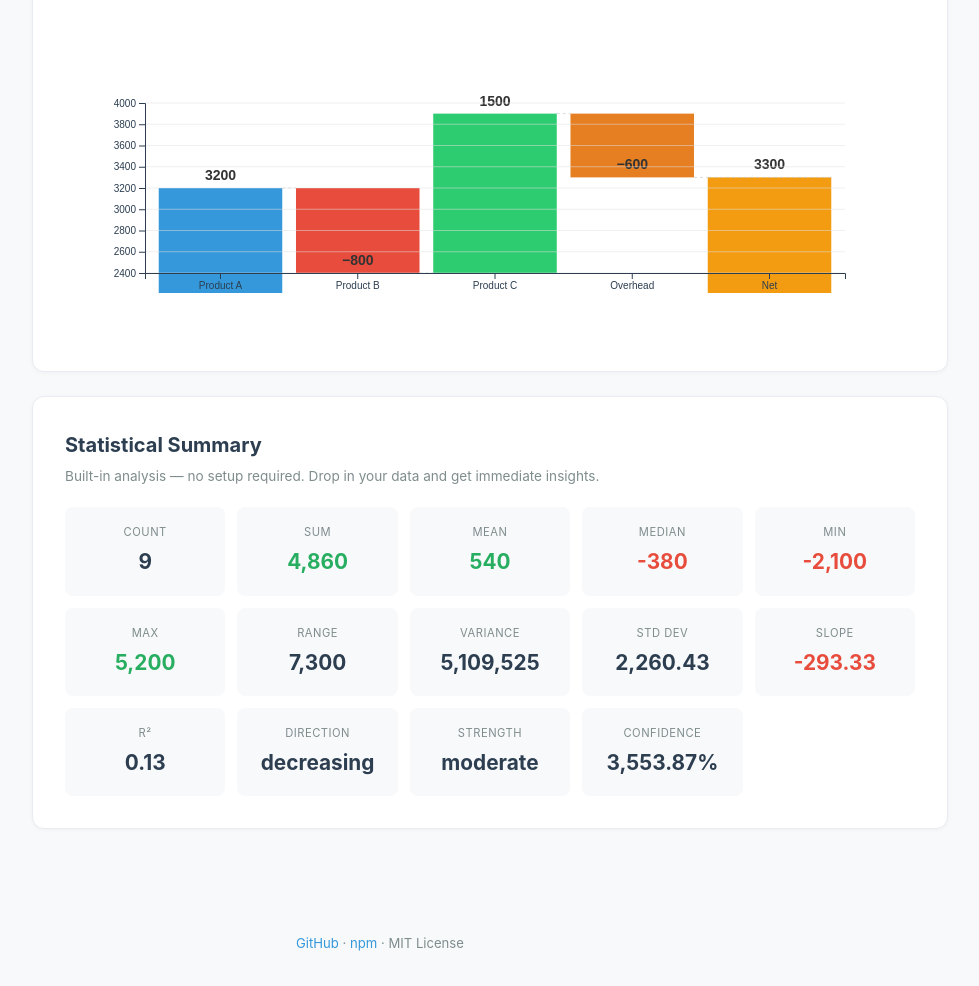
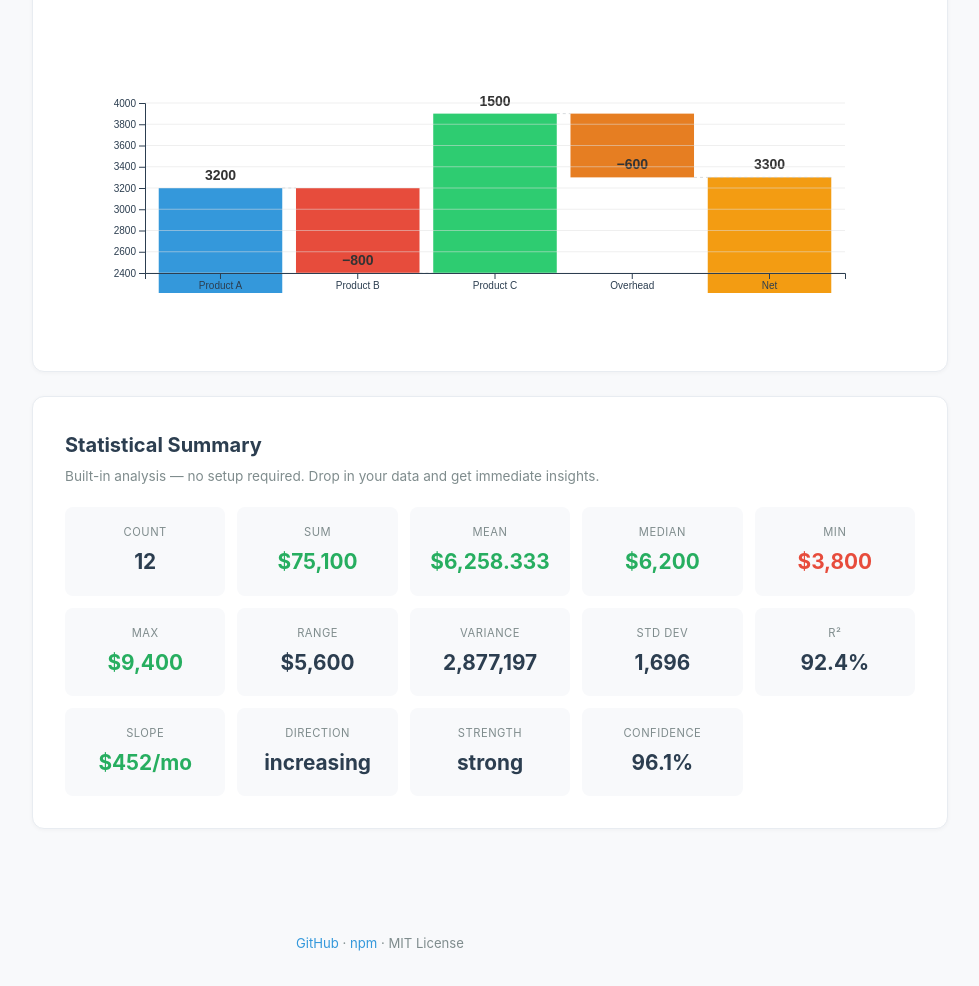
Before and after one commit to coredds/MintWaterfall, a website: page mintwaterfall-example.html in a window 1280 px wide. Shown: the part 2055-3041 px from the top of the page, without its empty margins (260-1239 px from the left). Drawn offline with nearby package versions, Linux system fonts and the light colour scheme.

Commit message:
fix: demo stats — use sensible time-series data, fix confidence double-multiply, consistent formatting

```diff
--- a/mintwaterfall-example.html
+++ b/mintwaterfall-example.html
@@ -195,11 +195,6 @@ function renderChart(id, data, fn) {
   sel.datum(data).call(fn);
 }
 
-function fmt(n) {
-  if (n == null || isNaN(n)) return "\u2014";
-  return n.toLocaleString(undefined, { maximumFractionDigits: 2 });
-}
-
 function makeStat(k, v, cls) {
   return '<div class="stat"><div class="k">' + k + '</div><div class="v ' + (cls||"") + '">' + v + '</div></div>';
 }
@@ -329,26 +324,27 @@ function makeStat(k, v, cls) {
 (function () {
   try {
     var stats = createStatisticalSystem();
-    var values = [5200, -2100, 3100, -950, -620, -380, 180, -450, 880];
+    // Monthly sales data — sensible for statistical analysis
+    var values = [4200, 3800, 5100, 4700, 6000, 5500, 6900, 6400, 7200, 8100, 7800, 9400];
     var s = stats.calculateSummary(values);
     var trend = stats.analyzeTrend(values.map(function(v,i){ return { x: i+1, y: v }; }));
 
     var cls = function (v) { return v >= 0 ? "pos" : "neg"; };
     var html = "";
-    html += makeStat("Count",  fmt(s.count));
-    html += makeStat("Sum",    fmt(s.sum),           cls(s.sum));
-    html += makeStat("Mean",   fmt(s.mean),          cls(s.mean));
-    html += makeStat("Median", fmt(s.median),        cls(s.median));
-    html += makeStat("Min",    fmt(s.min),           "neg");
-    html += makeStat("Max",    fmt(s.max),           "pos");
-    html += makeStat("Range",  fmt(s.range));
-    html += makeStat("Variance",       fmt(s.variance));
-    html += makeStat("Std Dev",        fmt(s.standardDeviation));
-    html += makeStat("Slope",          fmt(trend.slope),          cls(trend.slope));
-    html += makeStat("R\u00B2",        fmt(trend.rSquared));
-    html += makeStat("Direction",      trend.direction);
-    html += makeStat("Strength",       trend.strength);
-    html += makeStat("Confidence",     fmt(trend.confidence * 100) + "%");
+    html += makeStat("Count",  String(s.count));
+    html += makeStat("Sum",    "$" + s.sum.toLocaleString(), cls(s.sum));
+    html += makeStat("Mean",   "$" + s.mean.toLocaleString(), cls(s.mean));
+    html += makeStat("Median", "$" + s.median.toLocaleString(), cls(s.median));
+    html += makeStat("Min",    "$" + s.min.toLocaleString(), "neg");
+    html += makeStat("Max",    "$" + s.max.toLocaleString(), "pos");
+    html += makeStat("Range",  "$" + s.range.toLocaleString());
+    html += makeStat("Variance",     s.variance.toLocaleString(undefined, { maximumFractionDigits: 0 }));
+    html += makeStat("Std Dev",      s.standardDeviation.toLocaleString(undefined, { maximumFractionDigits: 0 }));
+    html += makeStat("R\u00B2",      (trend.rSquared * 100).toFixed(1) + "%");
+    html += makeStat("Slope",        "$" + Math.round(trend.slope).toLocaleString() + "/mo", cls(trend.slope));
+    html += makeStat("Direction",    trend.direction);
+    html += makeStat("Strength",     trend.strength);
+    html += makeStat("Confidence",   (trend.confidence).toFixed(1) + "%");
     document.getElementById("stat-grid").innerHTML = html;
   } catch (er) {
     document.getElementById("stat-grid").innerHTML =
```
